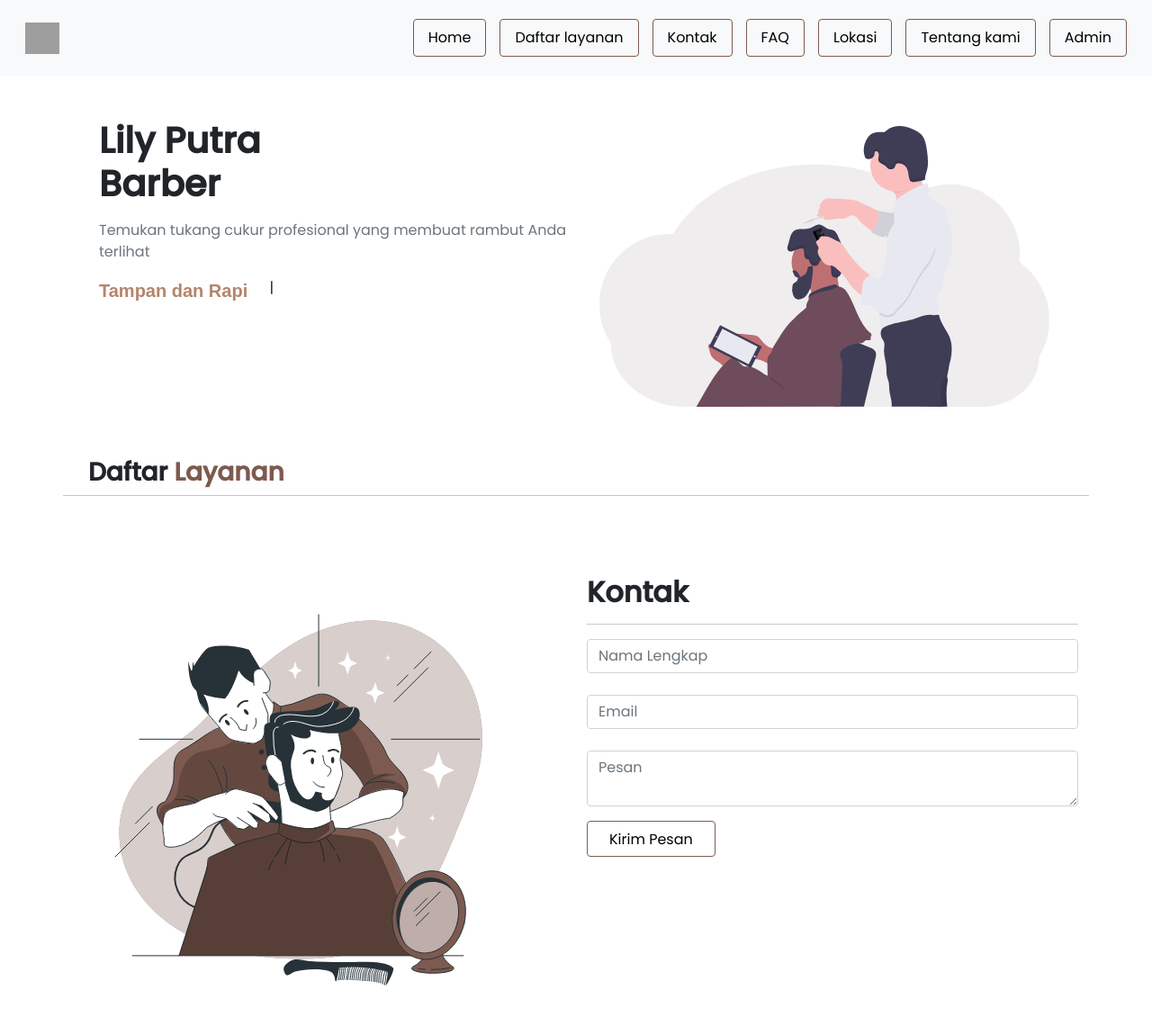
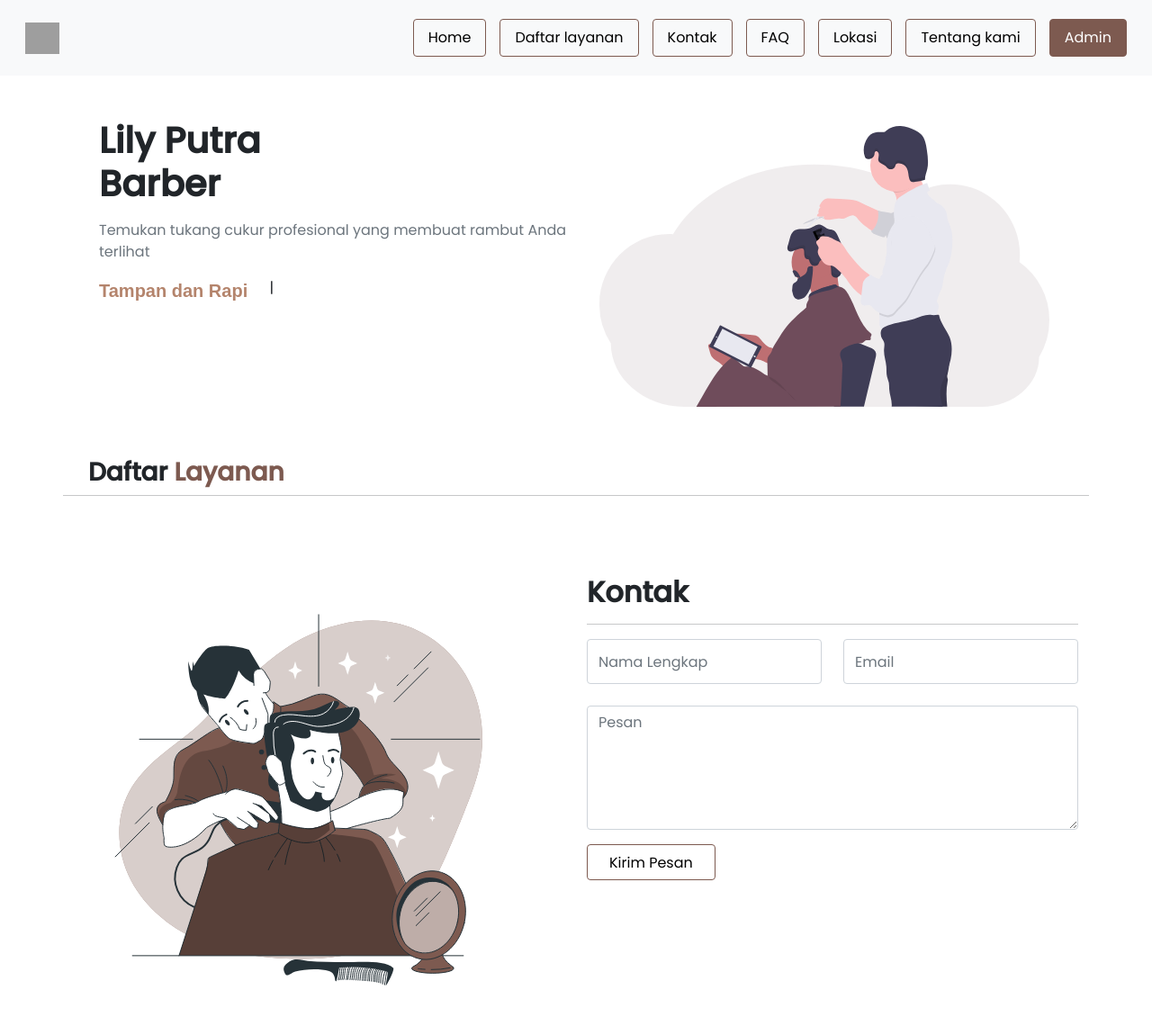
Before and after one commit to Denngrh/Barber-ujikom, a PHP site: page / in a window 1280 px wide. Shown: the top 1140 px of the page at 90% size. Run offline with PHP 8.4, Linux system fonts and the light colour scheme; data that the repository does not hold is empty; grey boxes are pictures that could not be loaded.

Commit message:
update prosess

```diff
--- a/inc/header.php
+++ b/inc/header.php
@@ -62,7 +62,7 @@
             <li class="nav-item">
               <a
                 href="./login.php"
-                class="nav-link btn btn-outline-theme ps-3 pe-3"
+                class="nav-link btn btn-color-theme ps-3 pe-3"
                 >Admin</a
               >
             </li>
--- a/index.php
+++ b/index.php
@@ -135,13 +135,15 @@
                     <?= $_GET['info'] ?>
                     </div>
                     <?php } ?>
-                        <div class="twice-two">
-                            <input type="text" class="form-control" name="name" id="name" placeholder="Nama Lengkap" required autocomplete="off"><br>
+                        <div class="row">
+                        <div class="twice-two col-6">
+                            <input type="text" class="form-control" style="height: 50px;" name="name" id="name" placeholder="Nama Lengkap" required autocomplete="off"><br>
                         </div>
-                        <div class="twice-two">
-                            <input type="email" class="form-control" class="form-control" placeholder="Email" required name="email"><br>
+                        <div class="twice-two col-6">
+                            <input type="email" class="form-control" style="height: 50px;" class="form-control" placeholder="Email" required name="email"><br>
                         </div>
-                        <textarea class="form-control" id="pesan" name="pesan" placeholder="Pesan" required=""></textarea>
+                        </div>
+                        <textarea class="form-control message"  style="height: 138px;" id="pesan" name="pesan" maxlength="500" placeholder="Pesan" required=""></textarea>
                         <button type="submit" class="btn btn-outline-theme pe-4 ps-4 pt-2 mt-3" name="submit">Kirim Pesan</button>
                     </form>
                 </div>
--- a/proses/prosess.php
+++ b/proses/prosess.php
@@ -11,7 +11,7 @@
   //sesuaikan name dengan di form nya ya
   $name = $_POST['name'];
   $email = $_POST['email'];
-  $pesan = $_POST['pesan'];
+  $pesan = htmlspecialchars($_POST['pesan']);
 
         $mail = new PHPMailer;
         $mail->isSMTP();
```
